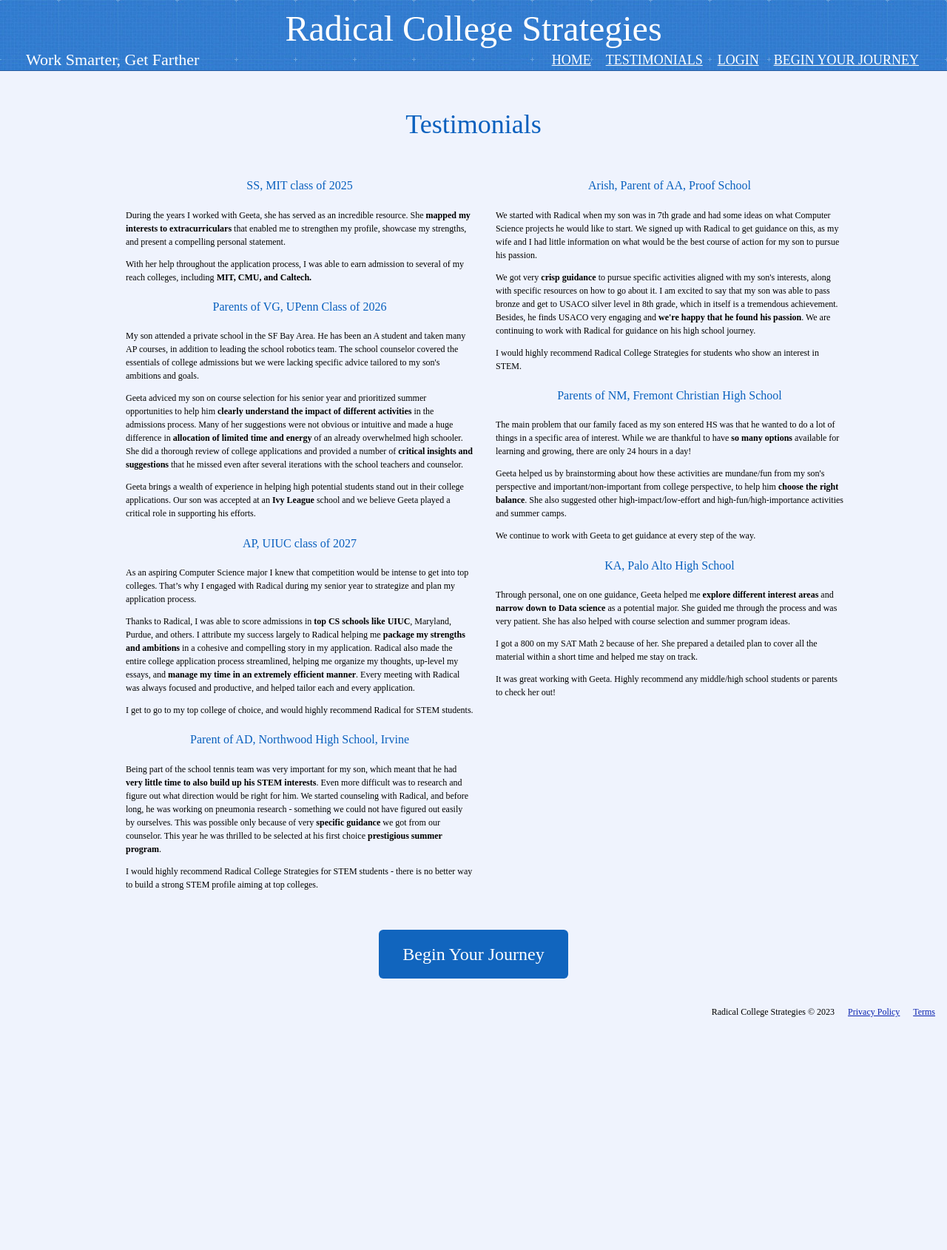
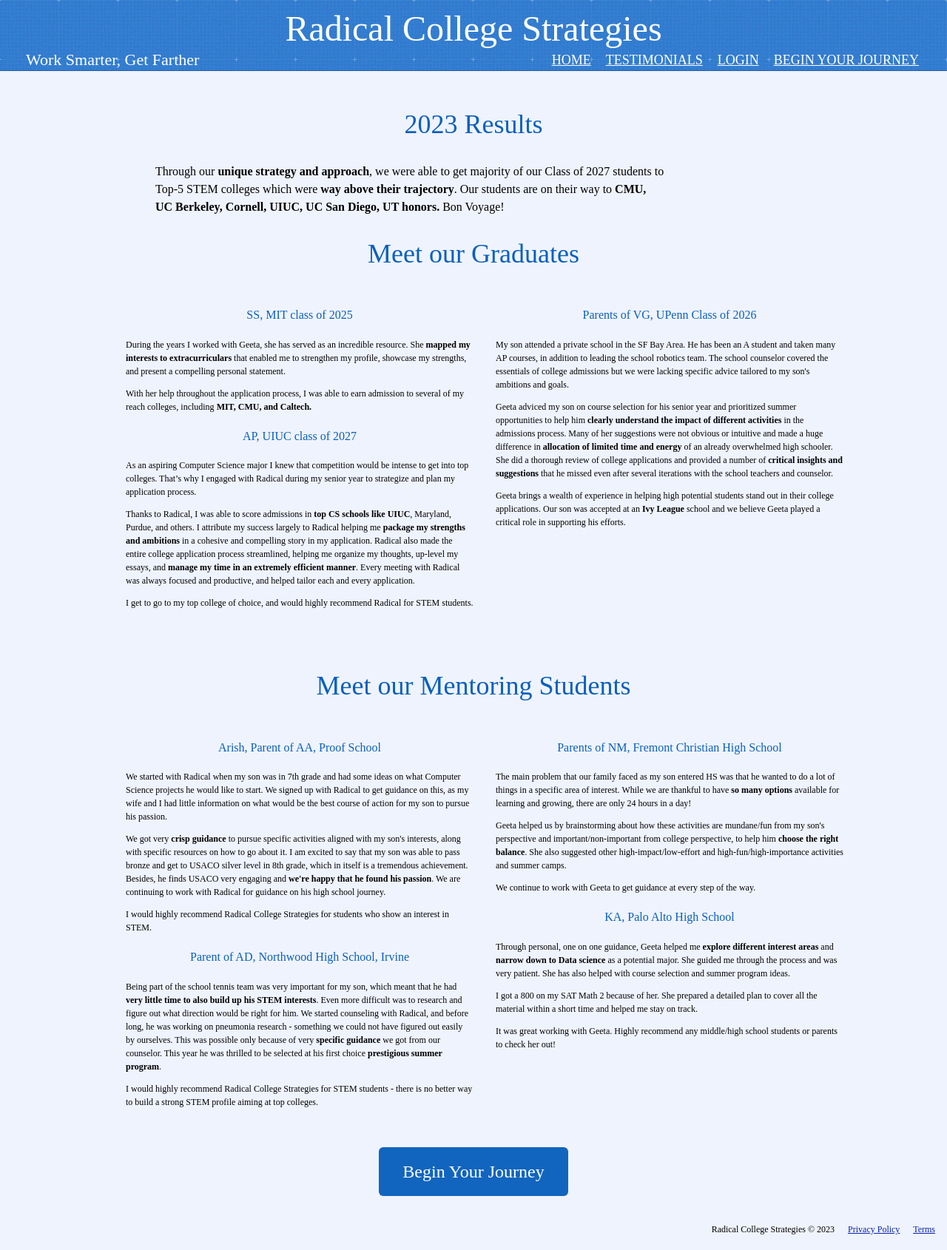
Before and after one commit to radicalcollegestrategies/radicalcollegestrategies.github.io, a Jekyll site: the page built from pages/testimonials.md, in a window 1280 px wide. Shown: the whole page at 74% size. Built offline with Jekyll 4.4.1, drawn with Linux system fonts in a browser that asks for light colours; some web fonts are replaced; before the commit the page ends 1396 px from its top, so only the background shows below that.

Commit message:
Testimonials

```diff
--- a/_config.yml
+++ b/_config.yml
@@ -36,5 +36,7 @@ plugins:
 #   - vendor/ruby/
 
 collections:
-  testimonialsL:
-  testimonialsR:
+  testimonials_ca_L:
+  testimonials_ca_R:
+  testimonials_hs_L:
+  testimonials_hs_R:
--- a/_includes/YourJourneyHigh.html
+++ b/_includes/YourJourneyHigh.html
@@ -19,7 +19,7 @@
         <li>A proven strategy to get into MIT and other top-tier colleges</li>
         </ul>
 
-        <!--p style="margin-left:40px;color:red">Sorry, there are currently no slots available for new students. <br> Please check back in June 2023.</p-->
+        <p style="margin-left:40px;color:red">Sorry, there are currently no slots available for new students. <br> Please check back in Fall.</p>
 
         <br>
 
--- a/_includes/YourJourneySenior.html
+++ b/_includes/YourJourneySenior.html
@@ -14,14 +14,14 @@
             &nbsp;&nbsp;&nbsp; way colleges want to see, based on your unique background and activities.</li>
     </ul>
 
-    <!--p style="margin-left:140px;color:red">Sorry, there are currently no slots available for new students. <br> Please check back in June 2023.</p-->
+    <p style="margin-left:140px;color:red">Sorry, there are currently no slots available for new students. <br> Please check back in June 2023.</p>
 
-    <h4>If you are a rising senior with a strong STEM profile:</h4>
+    <!--h4>If you are a rising senior with a strong STEM profile:</h4>
     <p style="text-align:center;">
         <button class="mybutton" style="color:white;" onclick="location.href = '/SessionCollegeApps#schedule';" >
         Book a Free Consultation
         </button>
-    </p>
+    </p-->
 
 
     <!--br><br><br><br><br><br><br><br><br><br><br><br><br><br><br><br><br><br><br><br><br><br-->
--- a/defaultstyle.css
+++ b/defaultstyle.css
@@ -148,6 +148,23 @@ img {
 
 .mybuttonsmall:hover {
   background-color: #1676dd;
+}
+
+.mybutton2 {
+  background-color: #71b5fd;
+  border-radius: 25px;
+  border: none;
+  padding: 15px 32px;
+  text-align: center;
+  text-decoration: none;
+  display: inline-block;
+  font-size: 24px;
+  font-family: 'Marko One';
+  cursor: pointer;
+}
+
+.mybutton2:hover {
+  background-color: #1b89ff;
 }
 
 .note{
--- a/pages/testimonials.md
+++ b/pages/testimonials.md
@@ -5,25 +5,89 @@ permalink: /Testimonials/
 ---
 
 <section50short>
-<h2>Testimonials</h2>
+  <h2>2023 Results</h2>
 
-<div class="section50left test">
+  <p style="margin-left: 70px;">Through our <b>unique strategy and approach</b>, we were able to get majority of our Class of 2027 students
+  to <br> Top-5 STEM colleges which were <b>way above their trajectory</b>. Our students are on their way to <b>CMU, <br>UC Berkeley, Cornell, UIUC, UC San Diego, UT honors.</b> Bon Voyage!</p>
 
-  {% for comp in site.testimonialsL %}
-  <h4>{{ comp.from }} </h4>
-  {{ comp.content }}
-  {% endfor %}
+  <h2>Meet our Graduates</h2>
 
-</div>
+  <!--div class="section50left test">
+    <br> <h3 style="margin:0px;">Jai Singh</h3> <h4 style="margin:0px;">CMU Class of 2027: Computer Engineering</h4>
 
-<div class="section50right test">
+        <ul class="yes" style="font-size:14px;margin-left:80px">Accepted into:
 
-  {% for comp in site.testimonialsR %}
-  <h4>{{ comp.from }} </h4>
-  {{ comp.content }}
-  {% endfor %}
+        <li>Carnegie Mellon University</li>
+        <li>Cornell University</li>
+        <li>UT Austin Honors Program</li>
+        </ul>
+  </div>
 
-</div>
+  <div class="section50right test">
+  <iframe src="https://www.youtube.com/embed/rM7I2bVjvH4" class="center" scrolling="no" allowfullscreen="" width="450" height="225" frameborder="0" sandbox="allow-forms allow-scripts allow-pointer-lock allow-same-origin allow-top-navigation"></iframe>
+  </div>
+
+</section50short>
+<br>
+<section50short>
+  <div class="section50left test">
+  <iframe src="https://www.youtube.com/embed/rM7I2bVjvH4" class="center" scrolling="no" allowfullscreen="" width="450" height="225" frameborder="0" sandbox="allow-forms allow-scripts allow-pointer-lock allow-same-origin allow-top-navigation"></iframe>
+  </div>
+
+  <div class="section50right test">
+    <h3 style="margin:0px;">Ria Sethi</h3> <h4 style="margin:0px;">Major: Pediatric Dentistry</h4>
+
+        <ul class="yes" style="font-size:14px;">Accepted into:
+
+        <li>UC Berkeley</li>
+        <li>University of Washington, Seattle</li>
+        <li>University of the Pacific specialized program</li>
+        </ul>
+  </div>
+</section50short>
+
+<section50short-->
+  <div class="section50left test">
+
+    {% for comp in site.testimonials_ca_L %}
+    <h4>{{ comp.from }} </h4>
+    {{ comp.content }}
+    {% endfor %}
+
+  </div>
+
+  <div class="section50right test">
+
+    {% for comp in site.testimonials_ca_R %}
+    <h4>{{ comp.from }} </h4>
+    {{ comp.content }}
+    {% endfor %}
+
+  </div>
+
+</section50short>
+
+<section50short>
+
+  <h2>Meet our Mentoring Students</h2>
+
+  <div class="section50left test">
+
+    {% for comp in site.testimonials_hs_L %}
+    <h4>{{ comp.from }} </h4>
+    {{ comp.content }}
+    {% endfor %}
+
+  </div>
+
+  <div class="section50right test">
+
+    {% for comp in site.testimonials_hs_R %}
+    <h4>{{ comp.from }} </h4>
+    {{ comp.content }}
+    {% endfor %}
+
+  </div>
 
 </section50short>
 
```
Also changed, not shown: index.md (+9 -1 lines), _testimonials_ca_L/05Sama.md (renamed from _testimonialsL/05Sama.md), _testimonials_ca_L/10AditiPrasad.md (renamed from _testimonialsL/15AditiPrasad.md), _testimonials_ca_R/10Vedansh.md (renamed from _testimonialsL/10Vedansh.md), _testimonials_hs_L/05Aayan.md (renamed from _testimonialsR/05Aayan.md), _testimonials_hs_L/20ArnavDhar.md (renamed from _testimonialsL/20ArnavDhar.md), _testimonials_hs_R/10Neil.md (renamed from _testimonialsR/10Neil.md), _testimonials_hs_R/15Khushi.md (renamed from _testimonialsR/15Khushi.md).
